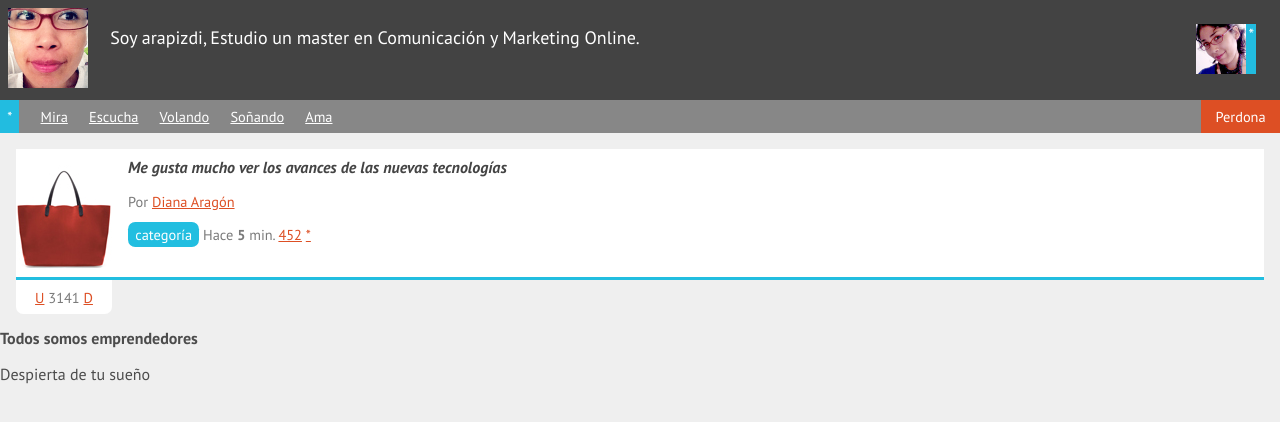
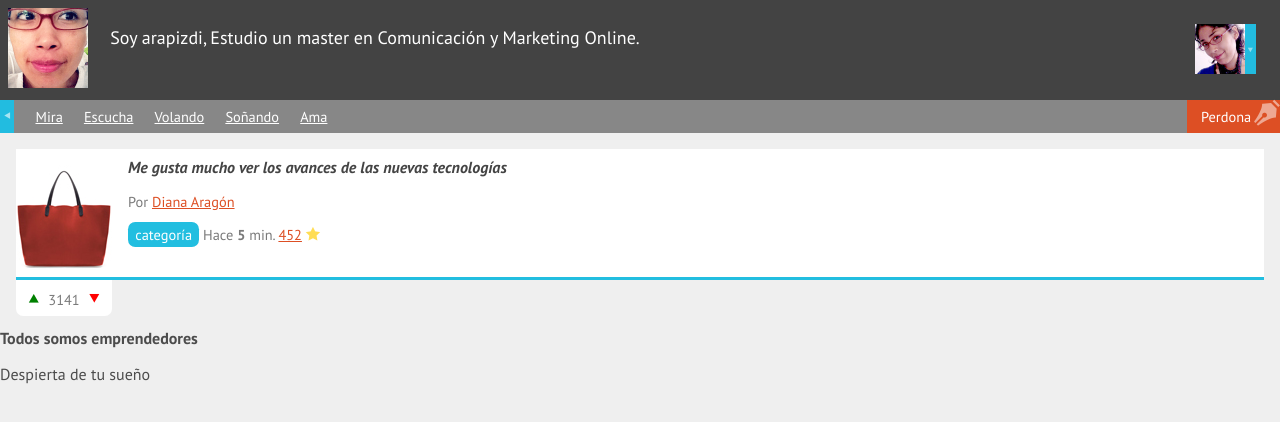
Before and after one commit to dianaap/Diana_cursos, a plain HTML site: page index.html in a window 1280 px wide. Drawn offline with Linux system fonts and the light colour scheme.

Commit message:
iconos de tipografia y arreglos multiples de diseño

```diff
--- a/estilos.css
+++ b/estilos.css
@@ -1,3 +1,13 @@
+@font-face {
+	font-family: 'icomoon';
+	src:url('fonts/icomoon.eot?fbb2jl');
+	src:url('fonts/icomoon.eot?#iefixfbb2jl') format('embedded-opentype'),
+		url('fonts/icomoon.ttf?fbb2jl') format('truetype'),
+		url('fonts/icomoon.woff?fbb2jl') format('woff'),
+		url('fonts/icomoon.svg?fbb2jl#icomoon') format('svg');
+	font-weight: normal;
+	font-style: normal;
+}
 a
 {
 	color: #DD4F24;
@@ -44,7 +54,14 @@ header #arapizdi1 figcaption
 	background: #22BCE0;
 	float: right;
 	height: 50px;
-	padding: 0 2px
+	line-height: 50px;
+}
+header #arapizdi1 figcaption:after
+{
+	content: "\e601";
+	font-family: "icomoon";
+	font-size: 0.7em;
+	opacity: 0.5;
 }
 header #arapizdi1 img
 {
@@ -77,17 +94,36 @@ nav ul li a
 nav #flechita_nav a
 {
 	background: #22BCE0;
-	padding: 0.5em 0.5em;
+	padding: 0.5em 0;
 	text-decoration: none;
+}
+nav #flechita_nav a:after
+{
+	content: "\e600";
+	font-family: "icomoon";
+	opacity: 0.6;
 }
 nav #perdona_nav
 {
+	background: #DD4F24;
 	float: right;
 	margin-right: 0;
+	padding-right: 1em;
+	position: relative;
+}
+nav #perdona_nav:after
+{
+	color: rgba(255,255,255,0.5);
+	content: "\e603";
+	font-family: "icomoon";
+	font-size: 1.8em;
+	position: absolute;
+	right: 0;
+	top: 0;
 }
 nav #perdona_nav a
 {
-	background: #DD4F24;
+	display: inline-block;
 	padding: 0.5em 1em;
 	text-decoration: none;
 }
@@ -107,6 +143,16 @@ nav #perdona_nav a
 {
 	color: #7A7A7A;
 	font-size: 0.9em
+}
+#contenido .item .datos_item .guardar_item
+{
+	text-decoration: none;
+}
+#contenido .item .datos_item .guardar_item:after
+{
+	color: #FD5;
+	content: "\e604";
+	font-family: "icomoon";
 }
 #contenido .item .datos_item .tag_item
 {
@@ -147,3 +193,24 @@ nav #perdona_nav a
 	top: 100%;
 	width: 96px;
 }
+#contenido .item .votacion a
+{
+	text-decoration: none;
+}
+#contenido .item .votacion .down:after,
+#contenido .item .votacion .up:after
+{
+	font-family: "icomoon";
+	font-size: 1.5em;
+	vertical-align: bottom;
+}
+#contenido .item .votacion .down:after
+{
+	color: red;
+	content: "\e601";
+}
+#contenido .item .votacion .up:after
+{
+	color: green;
+	content: "\e602";
+}
--- a/index.html
+++ b/index.html
@@ -15,14 +15,12 @@
 		<h1 id="titulo_header">Soy arapizdi, Estudio un master en Comunicación y Marketing Online.</h1>
 		<figure id="arapizdi1">
 			<img src="Arapizdi1.jpg"/>
-			<figcaption>
-				*
-			</figcaption>
+			<figcaption></figcaption>
 		</figure>
 	</header>
 	<nav>
 		<ul>
-			<li id="flechita_nav"><a href="#">*</a></li>
+			<li id="flechita_nav"><a href="#"></a></li>
 			<li><a href="#">Mira</a></li>
 			<li><a href="#">Escucha</a></li>
 			<li><a href="#">Volando</a></li>
@@ -46,12 +44,12 @@
 				<a class="tag_item" href="#">categoría</a>
 				<span class="fecha_item">Hace <strong>5</strong> min.</span>
 				<a class="cometarios_item" href="#">452</a>
-				<a class="guardar_item" href="#">*</a>
+				<a class="guardar_item" href="#"></a>
 			</p>
 			<p class="votacion">
-				<a class="up" href="#">U</a>
+				<a class="up" href="#"></a>
 				3141
-				<a class="down" href="#">D</a>
+				<a class="down" href="#"></a>
 			</p>
 		</article>
 	</section>
```
Also changed, not shown: fonts/icomoon.ttf (added), fonts/icomoon.woff (added), 2 other files.
